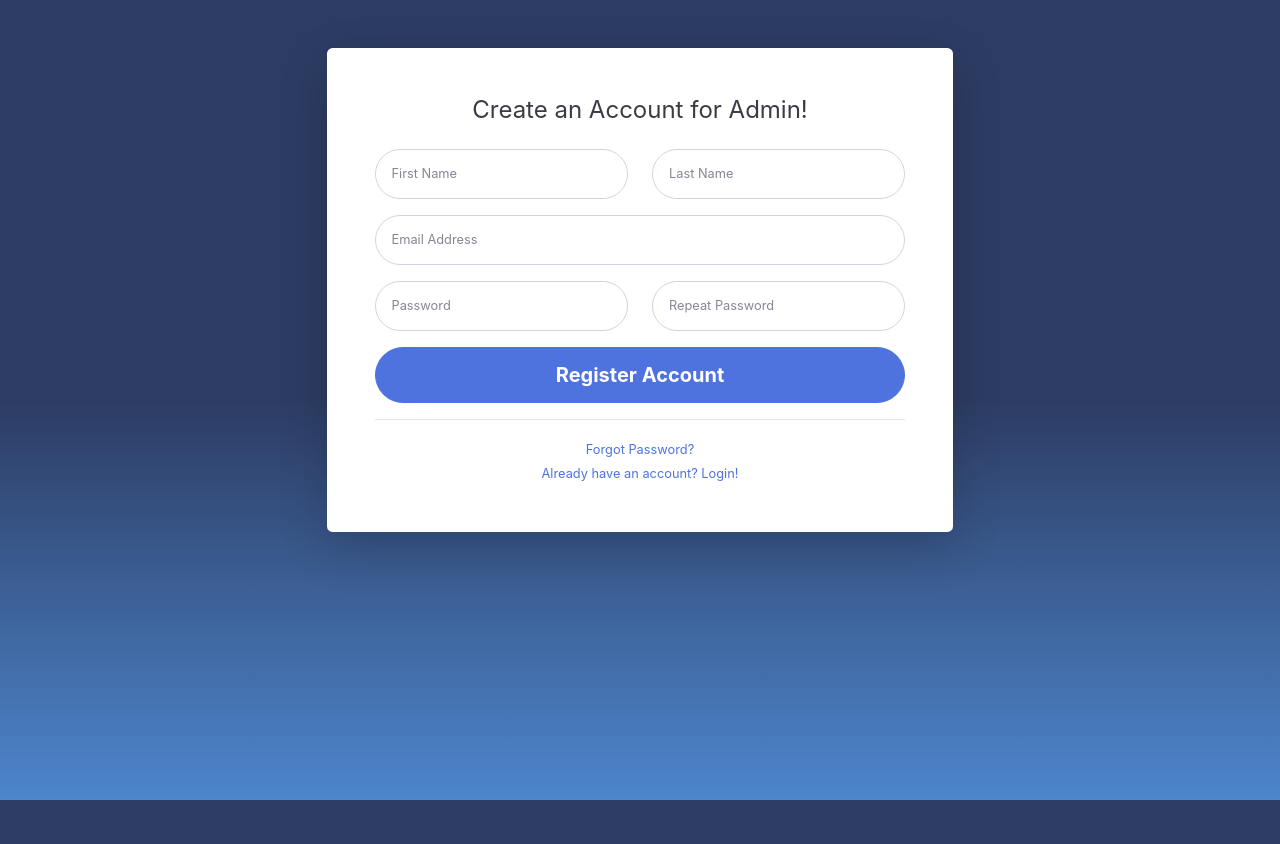
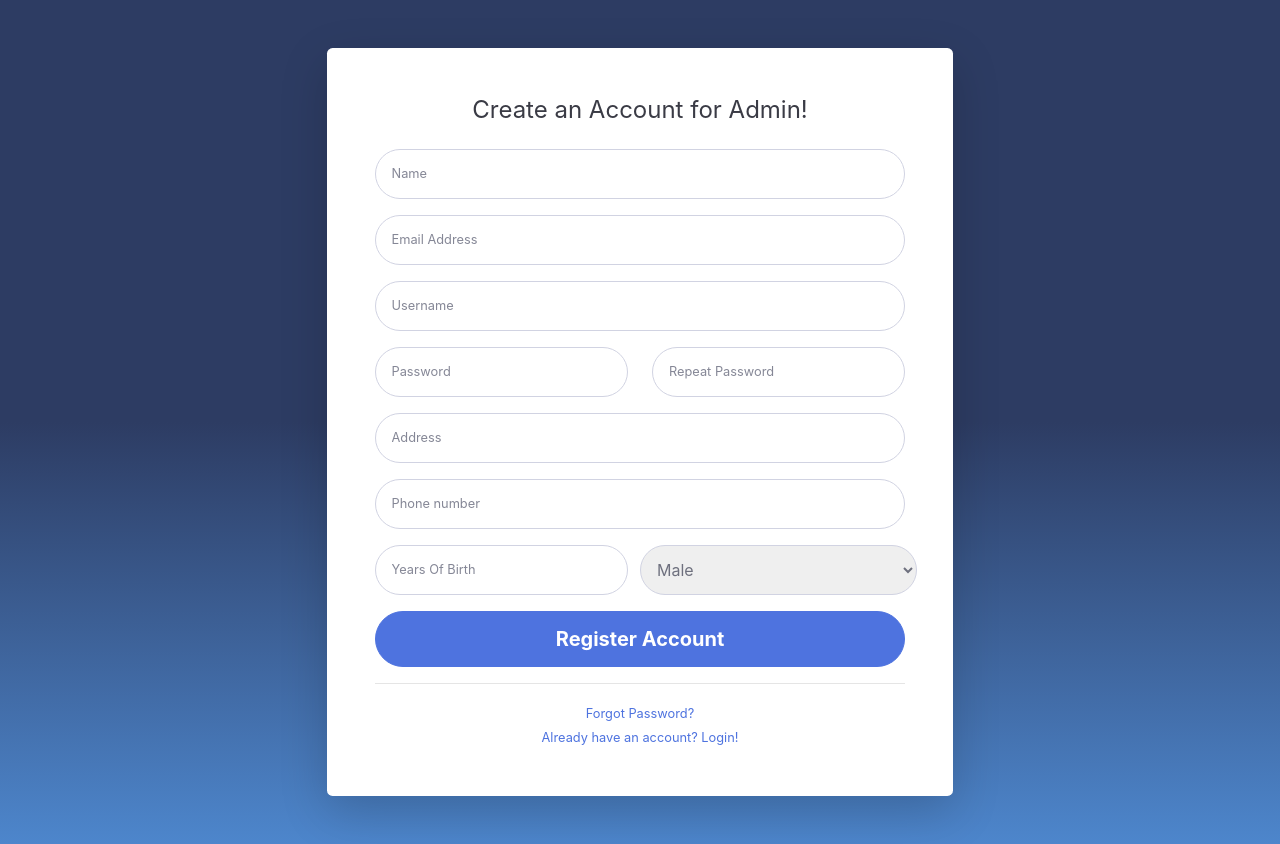
Before and after one commit to quocanh969/UberTutor_Admin, a React (Create React App) app: page /register in a window 1280 px wide. Before the commit the page ends 800 px from the top, so only its background shows below. Built offline with nearby package versions, Linux system fonts and the light colour scheme.

Commit message:
update login flow and register function

```diff
--- a/src/App.css
+++ b/src/App.css
@@ -11,3 +11,9 @@ body{
 .font-20{
   font-size: 20px !important;
 }
+
+.form-select{
+  border-radius: 40px;
+  color: #6e707e;
+  border: 1px solid #d1d3e2;
+}
--- a/src/Login/Login.container.js
+++ b/src/Login/Login.container.js
@@ -13,6 +13,11 @@ const mapDispatchToProps = dispatch => {
         onLogin: user => {
             dispatch(ActionLogIn(user));
         },
+        onRefreshLogin: () => {
+            dispatch({
+                type:'REFRESH_LOGIN',
+            });
+        },
     }
 }
 
--- a/src/Login/Login.reducer.js
+++ b/src/Login/Login.reducer.js
@@ -27,6 +27,8 @@ const LoginReducer = (state = initState, action) => {
                 message: action.message,
                 loading: false,
             };
+        case 'REFRESH_LOGIN':
+            return initState;
         default:
             return state
     }
--- a/src/Register/Register.js
+++ b/src/Register/Register.js
@@ -3,6 +3,92 @@ import { NavLink } from 'react-router-dom'
 
 
 class Register extends Component {
+
+    user = {
+        username: '',
+        password: '',
+        name: '',
+        email: '',
+        yob: 1980,
+        gender: 0,
+        address: '',
+        phone: '',
+    }
+
+    constructor()
+    {
+        super();
+
+        this.handleSubmit = this.handleSubmit.bind(this); // handle submit
+        this.handleChange = this.handleChange.bind(this);
+    }
+
+    componentWillMount()
+    {
+        let { onRegisterRefresh } = this.props;
+        onRegisterRefresh();
+    }
+
+    handleChange(e)
+    {
+        this.user[e.target.name] = e.target.value;
+    }
+
+    handleSubmit(e)
+    {
+        e.preventDefault();
+        if(this.user.password === this.refs.confirm.value)
+        {
+            let {onRegister} = this.props;
+            onRegister(this.user);
+        }
+        else
+        {
+            let { onValidateFail } = this.props;
+            onValidateFail('Repeat is not the same as password');
+        }
+    }
+
+    generateNotice()
+    {
+        let { status, message, loading } = this.props.RegisterReducer;
+
+        if(status === 0)
+        {
+            if( loading === true)
+            {
+                return(
+                    <div className="d-flex justify-content-center my-2">
+                        <div className="spinner-border text-primary" role="status">
+                            <span className="sr-only">Loading...</span>
+                        </div>
+                    </div>
+                );
+            }
+            else
+            {
+                return null;
+            }
+        }
+        else if(status === 1)
+        {// Thành công
+            this.refs.registerForm.reset()
+            return(
+                <div className="alert alert-success mb-3">
+                    {message}
+                </div>
+            );
+        }
+        else
+        {// Thất bại
+            return(
+                <div className="alert alert-danger mb-3">
+                    {message}
+                </div>
+            );
+        }
+    }
+
     render() {
         return (
             <div>
@@ -18,29 +104,47 @@ class Register extends Component {
                                                 <div className="text-center">
                                                     <h1 className="h4 text-gray-900 mb-4">Create an Account for Admin!</h1>
                                                 </div>
-                                                <form className="user">
+                                                {this.generateNotice()}
+                                                <form ref="registerForm" className="user" onSubmit={this.handleSubmit}>
+                                                    <div className="form-group">
+                                                        <input type="text" required onChange={this.handleChange} className="form-control form-control-user" id="name" name="name" placeholder="Name" />
+                                                    </div>
+                                                    <div className="form-group">
+                                                        <input type="email" required onChange={this.handleChange} className="form-control form-control-user" id="email" name="email" placeholder="Email Address" />
+                                                    </div>
+                                                    <div className="form-group">
+                                                        <input type="text" required onChange={this.handleChange} className="form-control form-control-user" id="username" name="username" placeholder="Username" />
+                                                    </div>
                                                     <div className="form-group row">
                                                         <div className="col-sm-6 mb-3 mb-sm-0">
-                                                            <input type="text" className="form-control form-control-user" id="exampleFirstName" placeholder="First Name" />
+                                                            <input type="password" required onChange={this.handleChange} className="form-control form-control-user" id="password" name="password" placeholder="Password" />
                                                         </div>
                                                         <div className="col-sm-6">
-                                                            <input type="text" className="form-control form-control-user" id="exampleLastName" placeholder="Last Name" />
+                                                            <input type="password" required className="form-control form-control-user" id="confirm" ref="confirm" name="confirm" placeholder="Repeat Password" />
                                                         </div>
                                                     </div>
                                                     <div className="form-group">
-                                                        <input type="email" className="form-control form-control-user" id="exampleInputEmail" placeholder="Email Address" />
+                                                        <input type="text" onChange={this.handleChange} className="form-control form-control-user" id="address" name="address" placeholder="Address" />
                                                     </div>
-                                                    <div className="form-group row">
-                                                        <div className="col-sm-6 mb-3 mb-sm-0">
-                                                            <input type="password" className="form-control form-control-user" id="exampleInputPassword" placeholder="Password" />
+                                                    <div className="form-group">
+                                                        <input type="tel" required onChange={this.handleChange} className="form-control form-control-user" id="phone" name="phone" placeholder="Phone number" />
+                                                    </div>
+                                                    <div className="form-group row py-auto">
+                                                        <div className="col-6 mb-3 mb-sm-0">
+                                                            <input type="number" required onChange={this.handleChange} className="form-control form-control-user" id="yob" name="yob" min="1980" placeholder="Years Of Birth" />
                                                         </div>
-                                                        <div className="col-sm-6">
-                                                            <input type="password" className="form-control form-control-user" id="exampleRepeatPassword" placeholder="Repeat Password" />
-                                                        </div>
+                                                        <select className="form-select col-6"
+                                                            name="gender"
+                                                            id="gender"
+                                                            onChange={this.handleChange}
+                                                            defaultValue={0}>
+                                                            <option value={0}>Male</option>
+                                                            <option value={1}>Female</option>
+                                                        </select>
                                                     </div>
-                                                    <a href="login.html" className="btn btn-primary btn-user btn-block font-weight-bold font-20">
+                                                    <button type="submit" className="btn btn-primary btn-user btn-block font-weight-bold font-20">
                                                         Register Account
-                                                    </a>
+                                                    </button>
                                                 </form>
                                                 <hr />
                                                 <div className="text-center">
--- a/src/Routes/PrivateRoute.js
+++ b/src/Routes/PrivateRoute.js
@@ -5,13 +5,13 @@ export const PrivateRoute = ({ component: Component, ...rest }) => {
     return (
         <Route {...rest} render={
             (props) => {
-                let user = localStorage.getItem('user');
+                let user = JSON.parse(localStorage.getItem('user'));
                 /*
                 let setupTime = localStorage.getItem('setTimeLogIn');
                 let now = new Date().getTime();
                 */
                 //if (user && user.user !== false && setupTime - now < 6 * 60 * 60 * 1000) {
-                if (user) {
+                if (user && user.user !== false) {
                     return (
                         <Component {...props}></Component>
                     );
--- a/src/Services/UserServices.js
+++ b/src/Services/UserServices.js
@@ -3,6 +3,7 @@ const ApiUrl = "http://localhost:8080";
 
 export const us = {
     login,
+    register,
 }
 
 
@@ -24,6 +25,18 @@ function login(user) {
         });
 }
 
+function register(user) {
+    user.name = user.username;
+
+    const requestOption = {
+        method: 'POST',
+        headers: { 'Content-Type': 'application/json' },
+        body: JSON.stringify(user),
+    };
+
+    return fetch(`${ApiUrl}/register`, requestOption)
+        .then(handleResponse);
+}
 
 function handleResponse(response) {
     return response.text().then(text => {
```
Also changed, not shown: src/Login/Login.js (+6 -4 lines), src/Register/Register.action.js (added, +52 -0 lines), src/Register/Register.container.js (+14 -2 lines), src/Register/Register.reducer.js (+29 -1 lines).
